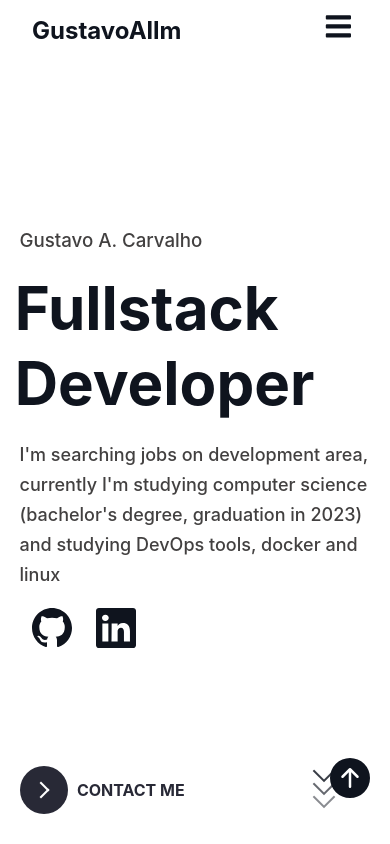
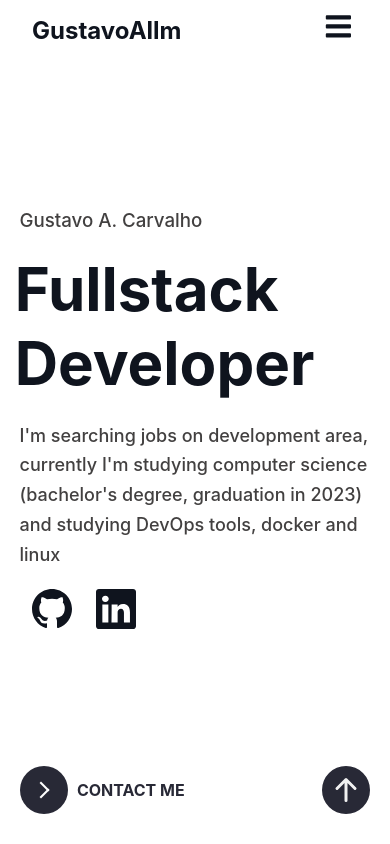
Before and after one commit to gustavoallm/reactport, a React (Create React App) app: page / in a window 390 px wide. Shown: the top 844 px of the page. Built offline with nearby package versions, Linux system fonts and the light colour scheme.

Commit message:
responsive changes

```diff
--- a/src/pages/Home/home.css
+++ b/src/pages/Home/home.css
@@ -421,10 +421,18 @@ h2 {
 
 .btn-back {
     position: fixed;
+    height: 48px;
     right: 20px;
     bottom: 40px;
-    z-index: 25;
+    z-index: 20;
+    display: inline-block;
     cursor: pointer;
+    border-radius: 30px;
+    background-color: #f1f1f1;
+}
+
+.btn-back path {
+    color: #282936;
 }
 
 /* width */
@@ -457,6 +465,31 @@ h2 {
     }
 }
 
+@media only screen and (max-width: 1024px) {
+    .home {
+        background-position: 500px 150px;
+    }
+    .gridspace,
+    .link {
+        height: 600px;
+        width: 450px;
+    }
+}
+
+@media only screen and (max-width: 768px) {
+    .home {
+        background-position: 300px 100px;
+    }
+    .resume {
+        margin-top: 0px;
+    }
+
+    .works-grid {
+        display: flex;
+        flex-direction: column;
+    }
+}
+
 @media only screen and (max-width: 481px) {
     .home {
         height: 100vh;
@@ -471,6 +504,9 @@ h2 {
     }
     section:not(.home, .contact) {
         margin-top: 10em;
+    }
+    .text {
+        text-align: justify;
     }
     .works-grid {
         display: flex;
@@ -494,8 +530,10 @@ h2 {
         font-size: 60px;
     }
     .mouse_scroll {
-        bottom: 1.5em;
-        left: 80vw;
+        display: none;
+    }
+    .btn-back {
+        bottom: 30px;
     }
 }
 
@@ -511,4 +549,9 @@ h2 {
     .main {
         margin: auto 10px auto 5px;
     }
+    .gridspace,
+    .link {
+        height: 600px;
+        width: 300px;
+    }
 }
--- a/src/pages/Home/index.js
+++ b/src/pages/Home/index.js
@@ -54,7 +54,7 @@ function Home() {
                 <span class="button-text">Contact me</span>
             </a>
             <a class="btn-back" href="#top">
-                <BsFillArrowUpCircleFill color="#6e7e85" size={40} />
+                <BsFillArrowUpCircleFill color="#282936" size={48} />
             </a>
             <div className="container">
                 <section className={fade ? "home home-fade" : "home"} id="top">
```
